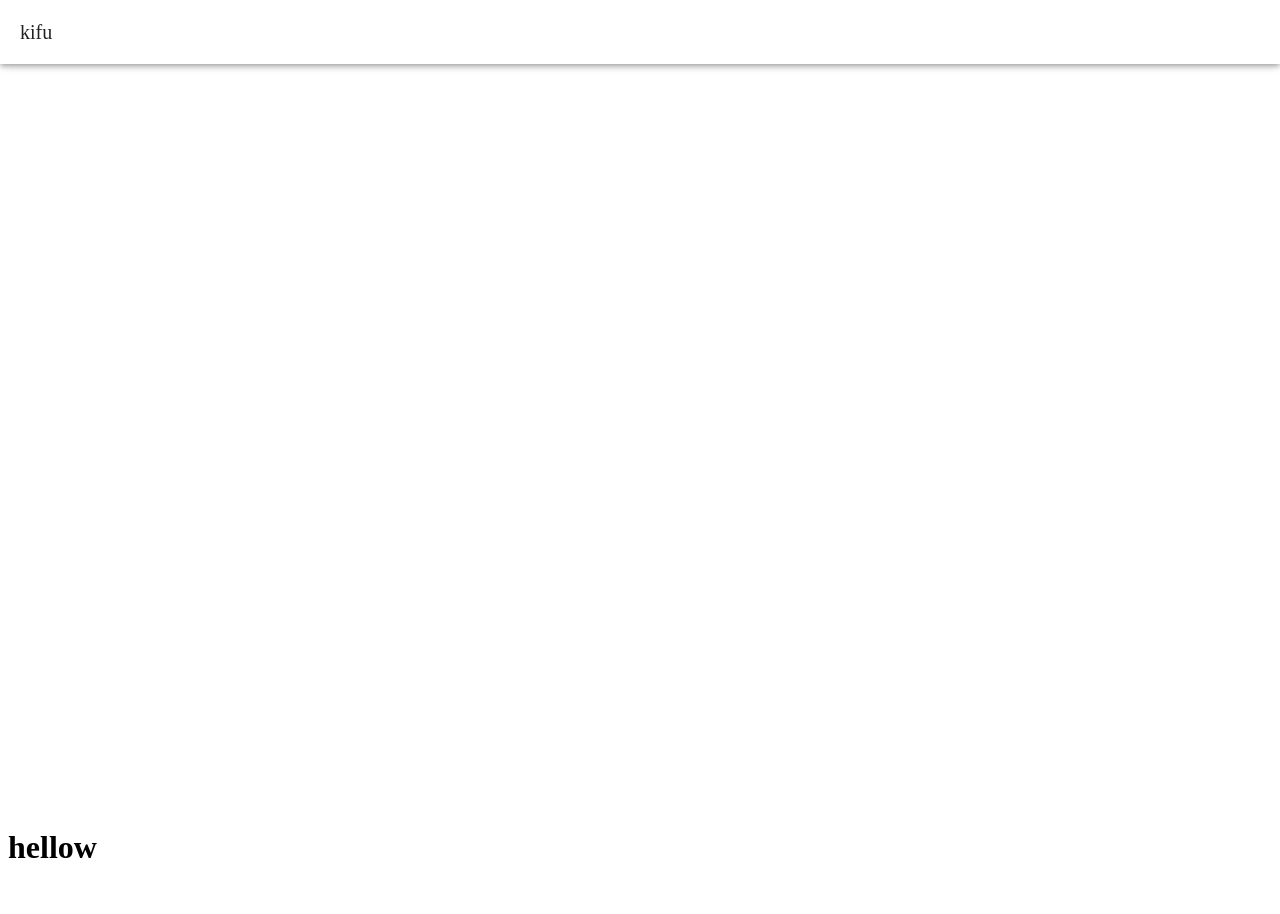
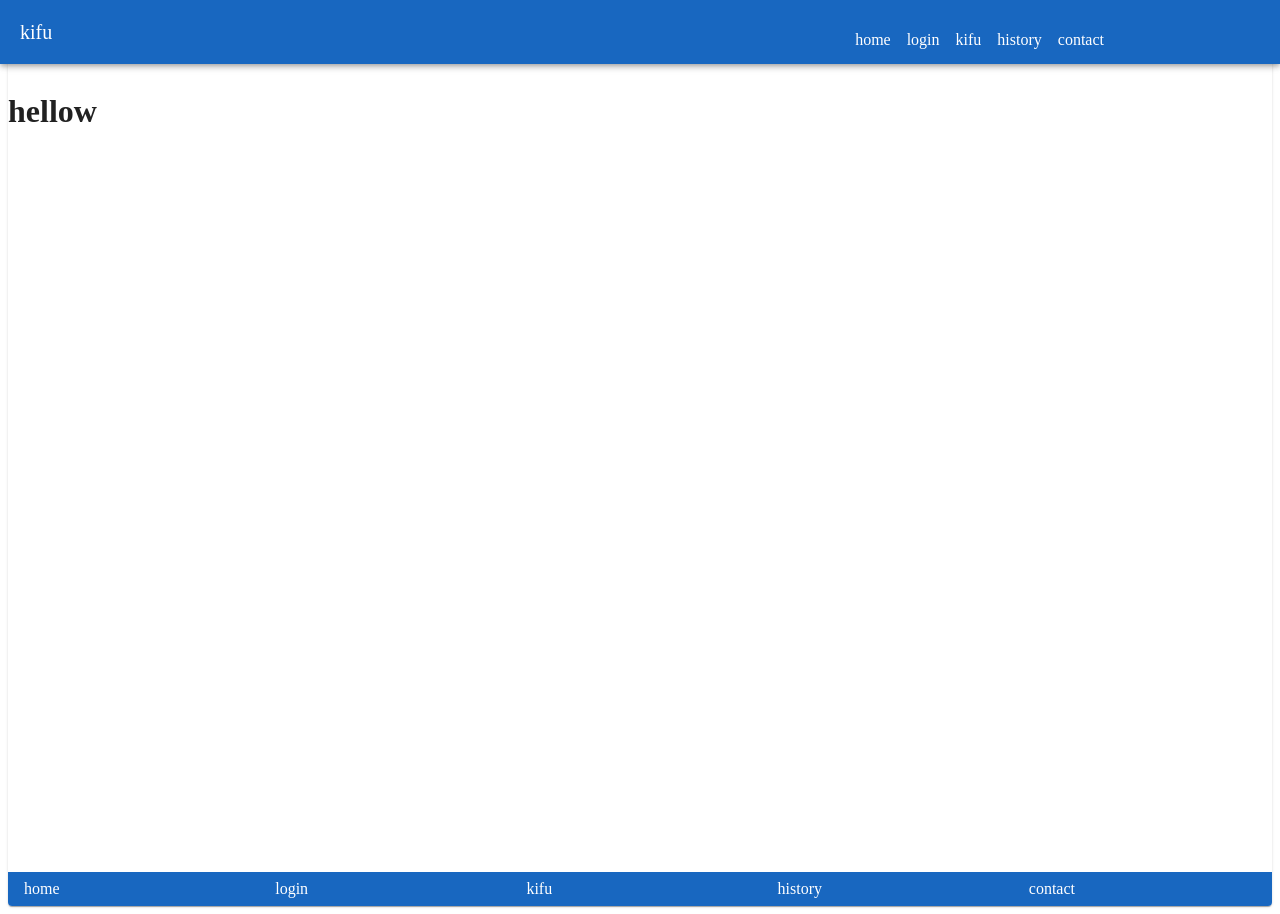
Before and after one commit to ryo0705s/kifu, a Nuxt app: page / in a window 1280 px wide. Before the commit the page ends 888 px from the top, so only its background shows below. Built offline with nearby package versions, Linux system fonts and the light colour scheme.

Commit message:
style: 共通レイアウトを設定

```diff
--- a/assets/img/_colors.scss
+++ /dev/null
@@ -1,2 +0,0 @@
-$primary: #e5f3f9;
-$secondary: #8fd5eb;
--- /dev/null
+++ b/assets/scss/_colors.scss
@@ -0,0 +1,14 @@
+$primary: #e5f3f9;
+$secondary: #8fd5eb;
+$font-size: 10px;
+
+ul {
+  display: flex;
+  justify-content: flex-end;
+  margin-bottom: 0;
+  margin-right: 10rem;
+  li {
+    list-style: none;
+    margin-right: 1rem;
+  }
+}
--- a/layouts/default.vue
+++ b/layouts/default.vue
@@ -1,7 +1,32 @@
 <template>
-  <div>
-    <v-app
-      ><v-app-bar><v-app-bar-title>kifu</v-app-bar-title></v-app-bar></v-app
-    ><slot />
-  </div>
+  <v-app>
+    <v-card>
+      <v-app-bar color="primary"
+        ><v-app-bar-title>kifu</v-app-bar-title>
+        <ul>
+          <li>home</li>
+          <li>login</li>
+          <li>kifu</li>
+          <li>history</li>
+          <li>contact</li>
+        </ul></v-app-bar
+      >
+      <!-- <v-navigation-drawer>
+        <v-list>
+          <v-list-item title="Navigation drawer"></v-list-item>
+        </v-list>
+      </v-navigation-drawer> -->
+      <v-main style="min-height: 100vh" w-100><slot /> </v-main
+      ><v-footer color="primary">
+        <v-row>
+          <v-col>home</v-col>
+          <v-col>login</v-col>
+          <v-col>kifu</v-col>
+          <v-col>history</v-col>
+          <v-col>contact</v-col>
+        </v-row></v-footer
+      >
+    </v-card>
+  </v-app>
 </template>
+<style></style>
--- a/nuxt.config.ts
+++ b/nuxt.config.ts
@@ -17,13 +17,13 @@ export default defineNuxtConfig({
     define: {
       "process.env.DEBUG": false,
     },
-    css: {
-      preprocessorOptions: {
-        scss: {
-          additionalData: '@use "@/assets/_colors.scss" as *;',
-        },
-      },
-    },
+    // css: {
+    //   preprocessorOptions: {
+    //     scss: {
+    //       additionalData: '@use "@/assets/css/_colors.scss" as *;',
+    //     },
+    //   },
+    // },
   },
-  // css: ["@/assets/main.scss"],
+  css: ["@/assets/scss/_colors.scss"],
 });
```
Also changed, not shown: assets/scss/main.scss (renamed from assets/img/main.scss).
